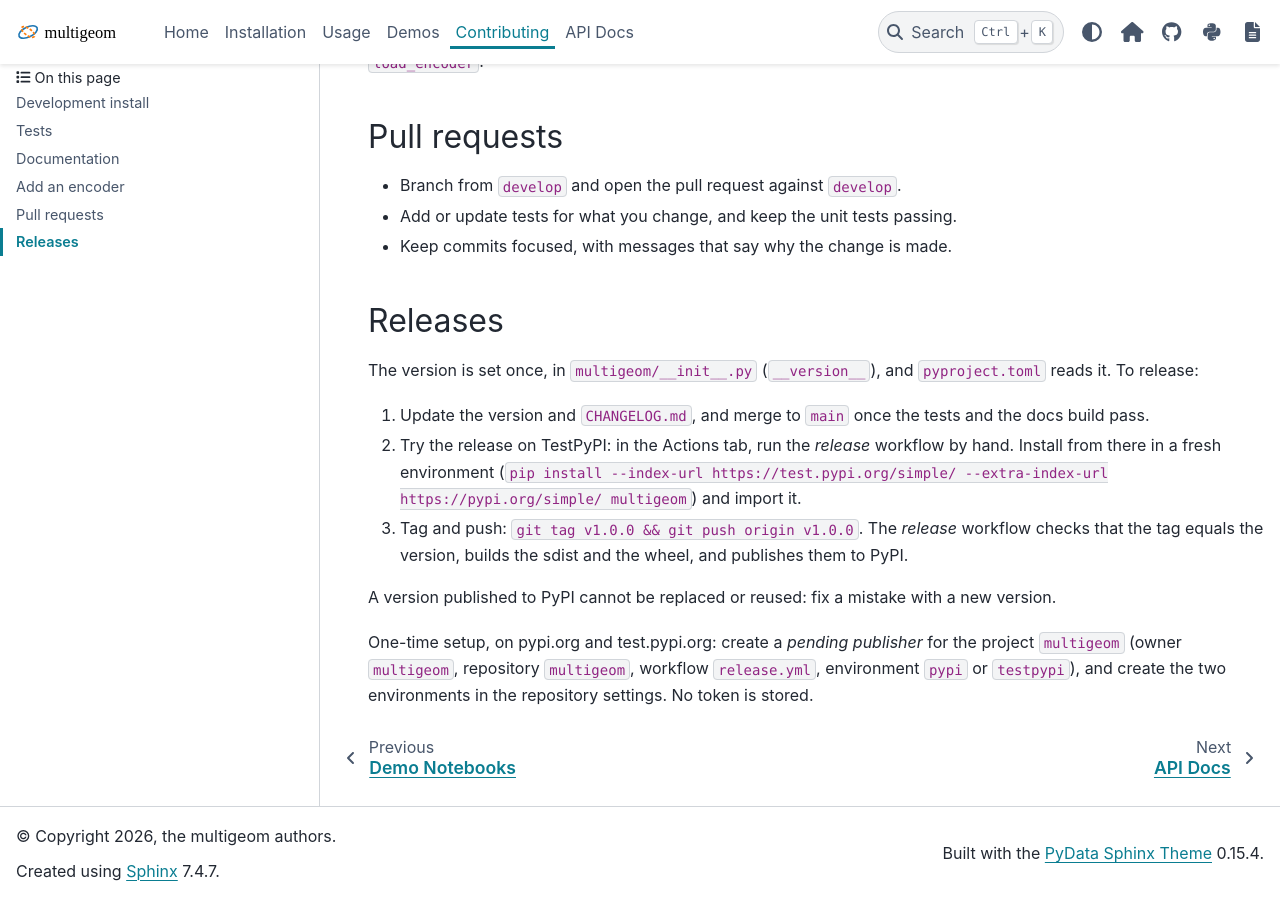
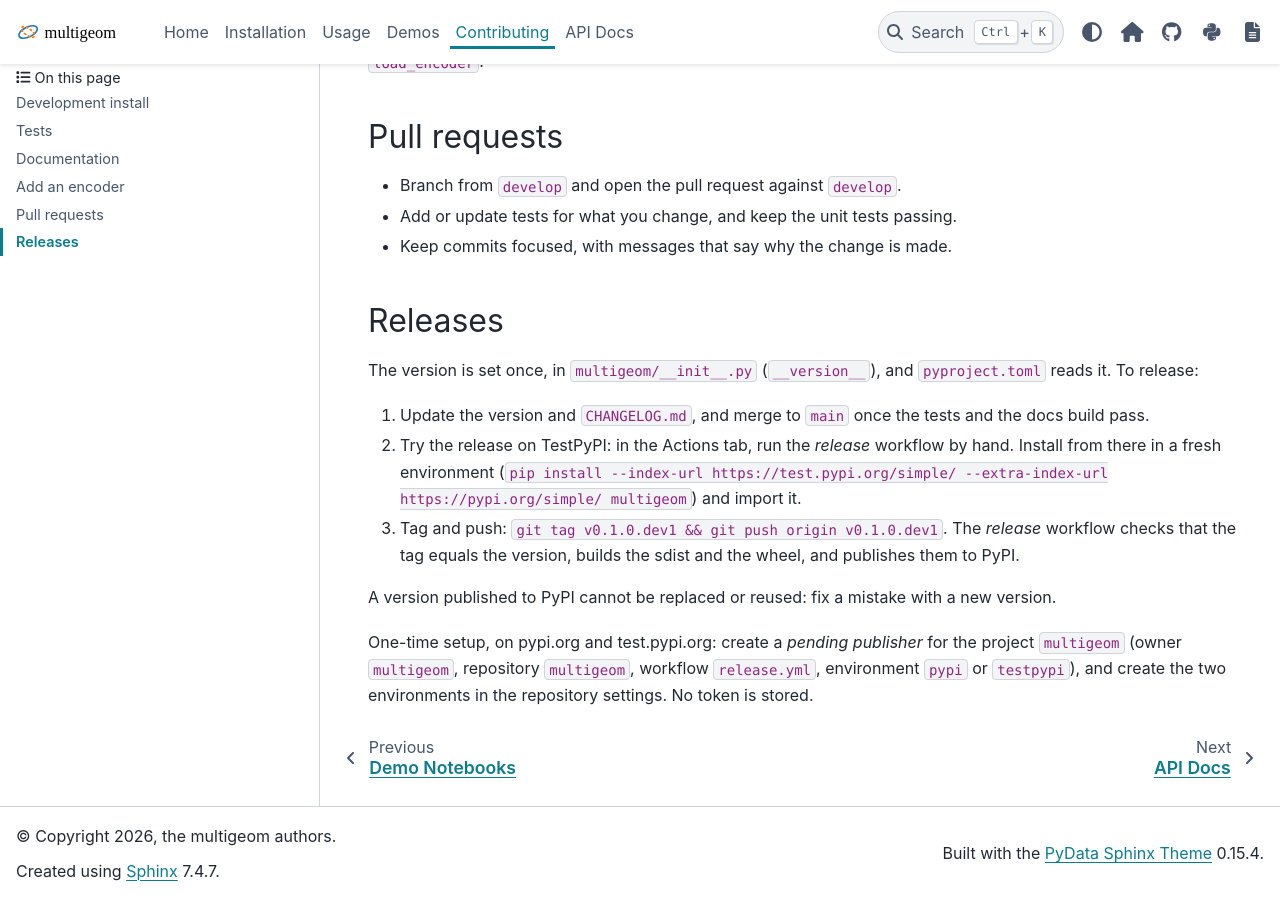
Before and after one commit to multigeom/multigeom, a Sphinx documentation site: the page built from docs/source/contributing.rst, in a window 1280 px wide and 900 px high, scrolled down 2260 px. Built offline with Sphinx 7.4.7 and the PyData theme 0.15.4, drawn with Linux system fonts in a browser that asks for light colours; pages that are not in the unit, such as notebooks, are missing from menus.

Commit message:
docs: the release tag example matches the version
Co-Authored-By: Claude Sonnet 5.5 <noreply@anthropic.com>

```diff
--- a/docs/source/contributing.rst
+++ b/docs/source/contributing.rst
@@ -112,7 +112,7 @@ The version is set once, in ``multigeom/__init__.py`` (``__version__``), and ``p
 1. Update the version and ``CHANGELOG.md``, and merge to ``main`` once the tests and the docs build pass.
 2. Try the release on TestPyPI: in the Actions tab, run the *release* workflow by hand. Install from there in a fresh environment
    (``pip install --index-url https://test.pypi.org/simple/ --extra-index-url https://pypi.org/simple/ multigeom``) and import it.
-3. Tag and push: ``git tag v1.0.0 && git push origin v1.0.0``. The *release* workflow checks that the tag equals the version, builds
+3. Tag and push: ``git tag v0.1.0.dev1 && git push origin v0.1.0.dev1``. The *release* workflow checks that the tag equals the version, builds
    the sdist and the wheel, and publishes them to PyPI.
 
 A version published to PyPI cannot be replaced or reused: fix a mistake with a new version.
```
